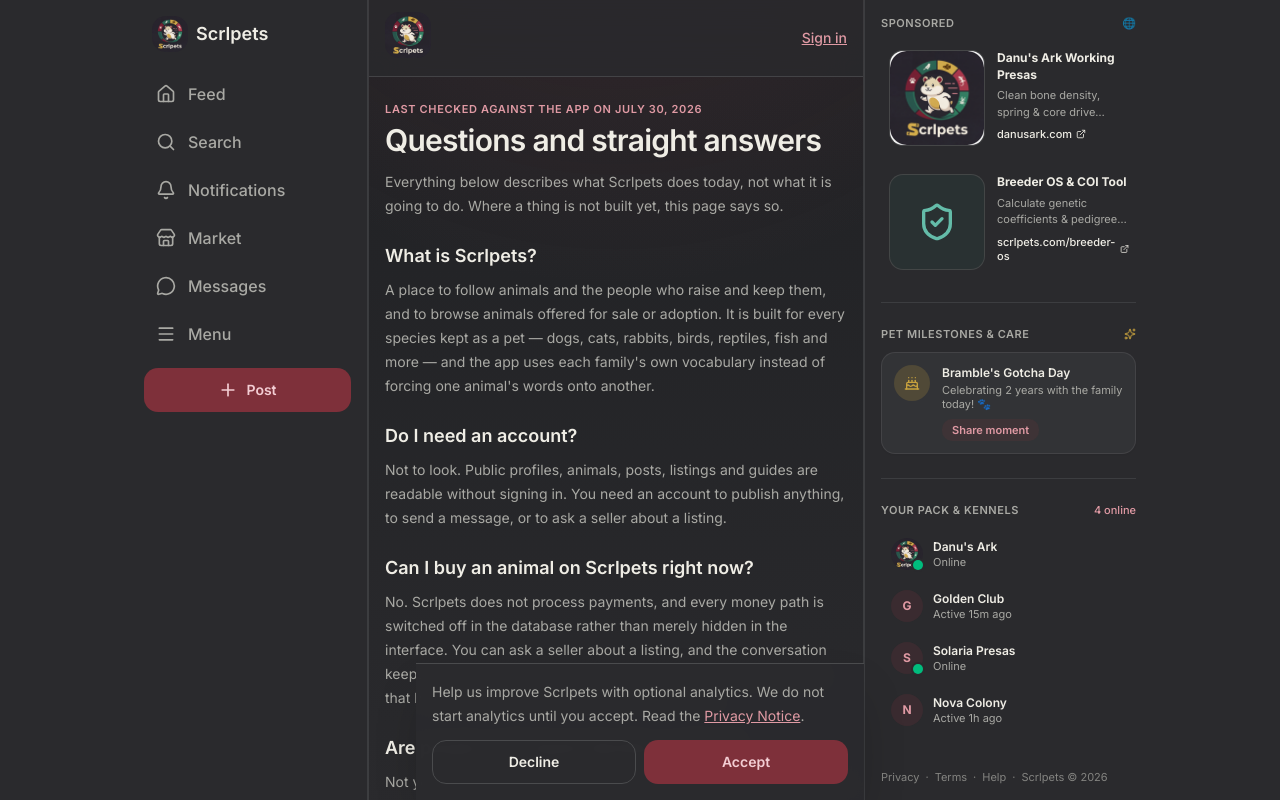
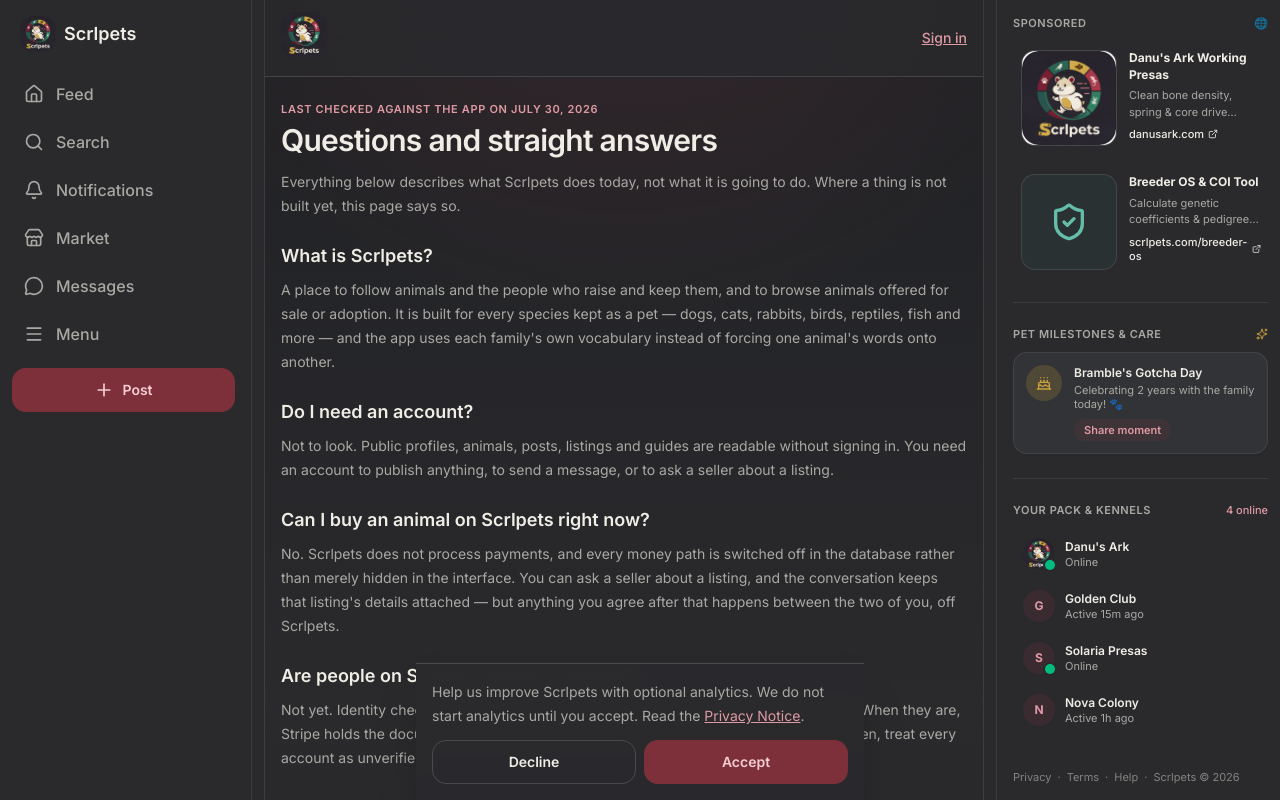
Before and after one commit to dailenservices247-cloud/scrlpets-v2, a Next.js app: page /faq in a window 1280 px wide. Shown: the top 800 px of the page. Built offline with nearby package versions, Linux system fonts and the light colour scheme; no server answers.

Commit message:
feat(layout): expand desktop container and balance column proportions to match facebook desktop

```diff
--- a/src/components/app/AppPage.tsx
+++ b/src/components/app/AppPage.tsx
@@ -39,8 +39,8 @@ export async function AppPage({
   return (
     <div
       className={cn(
-        "lg:mx-auto lg:flex lg:justify-center",
-        wide ? "lg:max-w-7xl" : "lg:max-w-5xl min-[1140px]:max-w-[1320px]",
+        "lg:mx-auto lg:flex lg:justify-center lg:gap-3 min-[1280px]:gap-5 min-[1440px]:gap-7 lg:w-full lg:px-2 min-[1280px]:px-4",
+        wide ? "lg:max-w-7xl" : "max-w-[1440px] xl:max-w-[1536px] 2xl:max-w-[1680px]",
       )}
     >
       {showBottomNav && <SideNav unreadCount={unreadCount} unreadMessages={unreadMessages} />}
@@ -50,7 +50,9 @@ export async function AppPage({
       <div
         className={cn(
           "app-surface flex min-h-dvh w-full min-w-0 flex-col lg:border-x lg:border-border/60",
-          wide ? "lg:max-w-[calc(100%-15rem)]" : "lg:max-w-[720px]",
+          wide
+            ? "lg:max-w-[calc(100%-15rem)]"
+            : "lg:w-[720px] lg:max-w-[720px] lg:shrink-0",
         )}
       >
         {showBottomNav && (
--- a/src/components/app/RightRail.tsx
+++ b/src/components/app/RightRail.tsx
@@ -6,7 +6,7 @@ import { Cake, Sparkles, ExternalLink, ShieldCheck, MessageSquare } from "lucide
 export function RightRail() {
   return (
     <aside
-      className="sticky top-0 hidden h-dvh w-64 min-[1280px]:w-72 shrink-0 flex-col gap-6 overflow-y-auto border-l border-border/60 p-4 min-[1140px]:flex scrollbar-none"
+      className="sticky top-0 hidden h-dvh w-60 min-[1280px]:w-72 min-[1440px]:w-80 shrink-0 flex-col gap-6 overflow-y-auto border-l border-border/60 p-4 min-[1140px]:flex scrollbar-none"
       data-testid="right-rail"
       aria-label="Community and Sponsored Sidebar"
     >
--- a/src/components/app/SideNav.tsx
+++ b/src/components/app/SideNav.tsx
@@ -28,7 +28,7 @@ export function SideNav({
   const pathname = usePathname();
   return (
     <aside
-      className="sticky top-0 hidden h-dvh w-60 shrink-0 flex-col gap-1 border-r border-border/60 p-4 lg:flex"
+      className="sticky top-0 hidden h-dvh w-56 min-[1280px]:w-64 min-[1440px]:w-72 shrink-0 flex-col gap-1 border-r border-border/60 p-4 lg:flex"
       data-testid="side-nav"
     >
       <Link href="/" className="mb-4 flex items-center gap-2 px-2">
```
